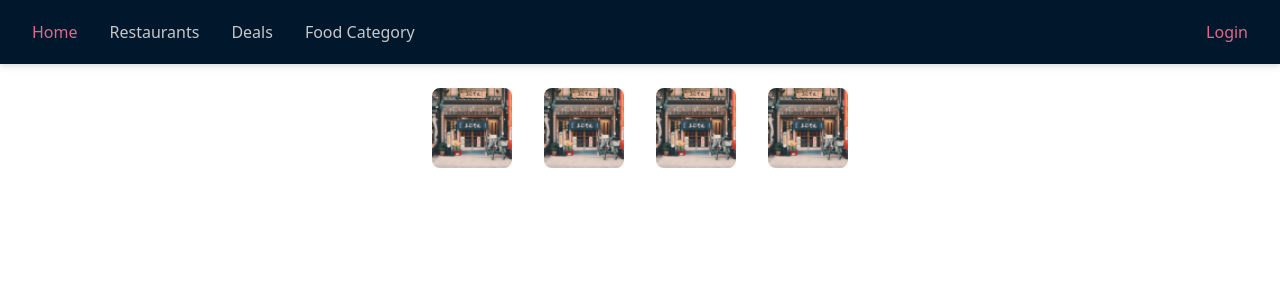
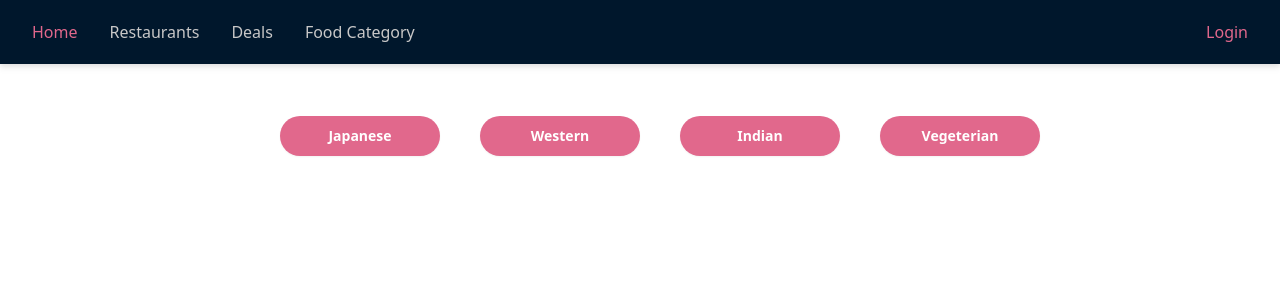
Before and after one commit to juniordevmyanmar/jdev-restaurant-frontend, a React (Create React App) app: page / in a window 1280 px wide. Shown: the top 300 px of the page. Built offline with nearby package versions, Linux system fonts and the light colour scheme.

Commit message:
wrap up ResturantCatListSection

```diff
--- a/src/features/home/ResturantCatList.tsx
+++ /dev/null
@@ -1,49 +0,0 @@
-import React from 'react';
-
-type CardProps = {
-  title: string,
-  image: string
-}
-
-const Card = ({ title, image }: CardProps) => {
-  return (
-    <div className="bg-white rounded-lg overflow-hidden  mx-4 my-6 flex-shrink-0 w-20">
-      <img src={require('../../assets/media/japanese.jpg')} alt={title} className="h-20 w-full object-cover" />
-    </div>
-  );
-};
-
-const CardList = () => {
-  const cards = [
-    {
-      title: 'japanese',
-      image: '../../assets/media/japanese.jpg',
-    },
-    {
-      title: 'western',
-      image: '../../assets/media/japanese.jpg',
-    },
-    {
-      title: 'indian',
-      image: '../../assets/media/japanese.jpg',
-    },
-    {
-      title: 'vegeterian',
-      image: '../../assets/media/japanese.jpg',
-    },
-  ];
-
-  return (
-    <div className="flex flex-wrap justify-center">
-      {cards.map((card, index) => (
-        <Card
-          key={index}
-          title={card.title}
-          image={card.image}
-        />
-      ))}
-    </div>
-  );
-};
-
-export default CardList;
--- /dev/null
+++ b/src/features/home/ui/ResturantCatListSection.tsx
@@ -0,0 +1,55 @@
+import React from 'react'
+
+
+const ResturantCatListSection = () => {
+  const resturantcategories = [
+    {
+      title: 'japanese',
+      image: 'japanese.jpg',
+    },
+    {
+      title: 'western',
+      image: 'western.jpg',
+    },
+    {
+      title: 'indian',
+      image: 'indian.jpg',
+    },
+    {
+      title: 'vegeterian',
+      image: 'vegeterian.jpg',
+    },
+  ];
+  return <>
+    <div className="hidden md:flex fles-1 justify-center items-center h-36 flex-row">
+      {Array.isArray(resturantcategories) && resturantcategories.map((res, index: number) => (
+        <button
+          key={index}
+          type="submit"
+          className="rounded-full bg-[#E1688C] ml-10 px-3.5 py-2.5
+         text-sm font-semibold text-white shadow-sm hover:bg-[#ed6f95]
+         focus-visible:outline focus-visible:outline-2
+         focus-visible:outline-offset-2 focus-visible:outline-[#E1688C]
+         w-40"
+        >
+          {res.title.charAt(0).toUpperCase() + res.title.slice(1)}
+        </button>
+      ))}
+    </div>
+    <div className="flex justify-center
+overflow-x-auto no-scrollbar">
+      {
+        resturantcategories.map((res, index) => (
+          <div className="md:hidden bg-white rounded-lg
+overflow-hidden mx-1 mt-6 flex-shrink-0 w-20">
+            <img src={require(`../../../assets/media/${res.image}`)} alt={res.title}
+              className="h-20 w-full
+object-cover" />
+          </div>
+        ))
+      }
+    </div >
+  </>;
+}
+
+export default ResturantCatListSection
--- a/src/pages/HomePage.tsx
+++ b/src/pages/HomePage.tsx
@@ -1,5 +1,5 @@
 import React from "react";
-import ResturantCatList from "../features/home/ResturantCatList";
+import ResturantCatList from "../features/home/ui/ResturantCatListSection";
 
 const HomePage = () => {
   return (
```
Also changed, not shown: src/features/menuList/ui/index.css (line endings or trailing spaces).
